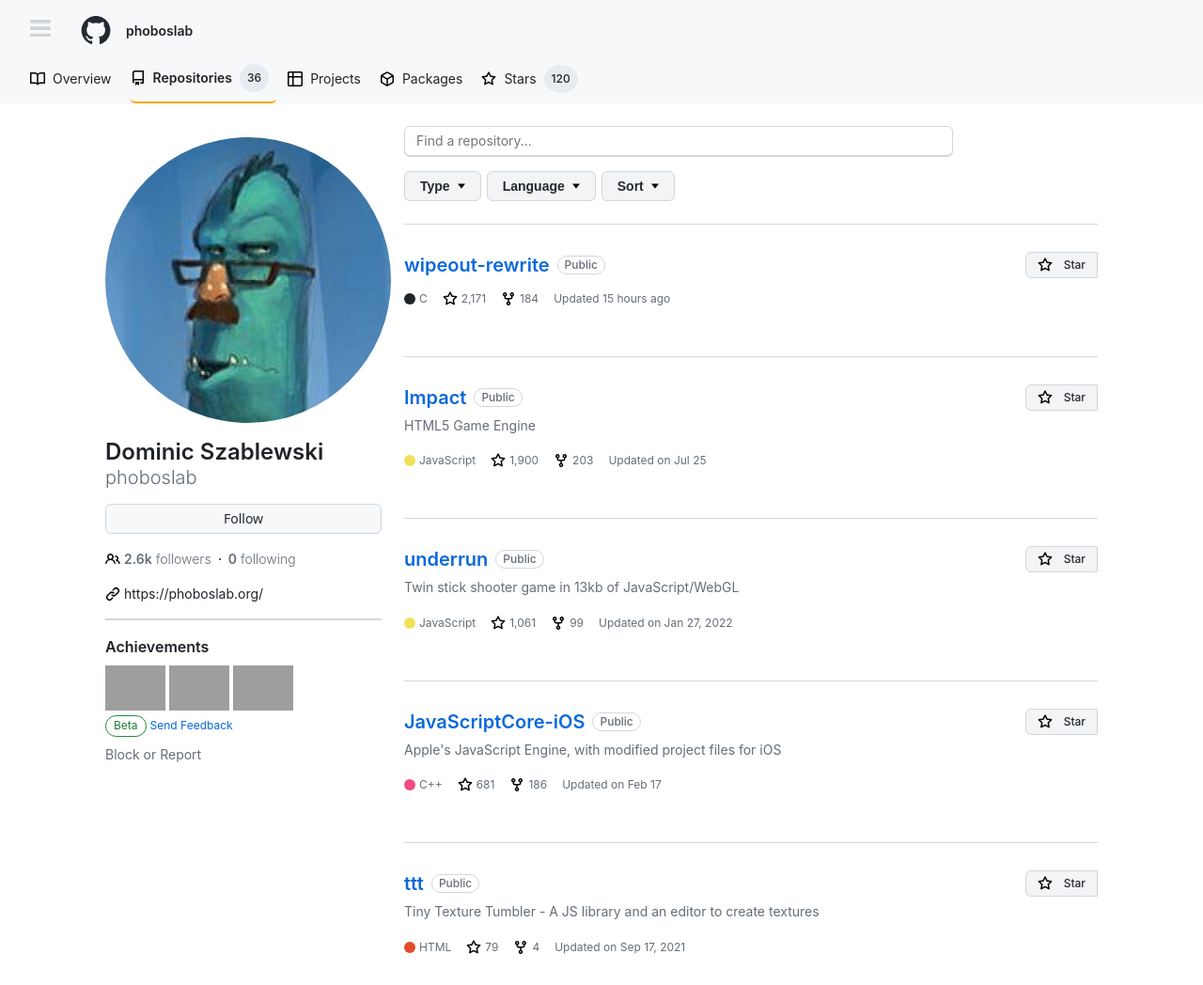
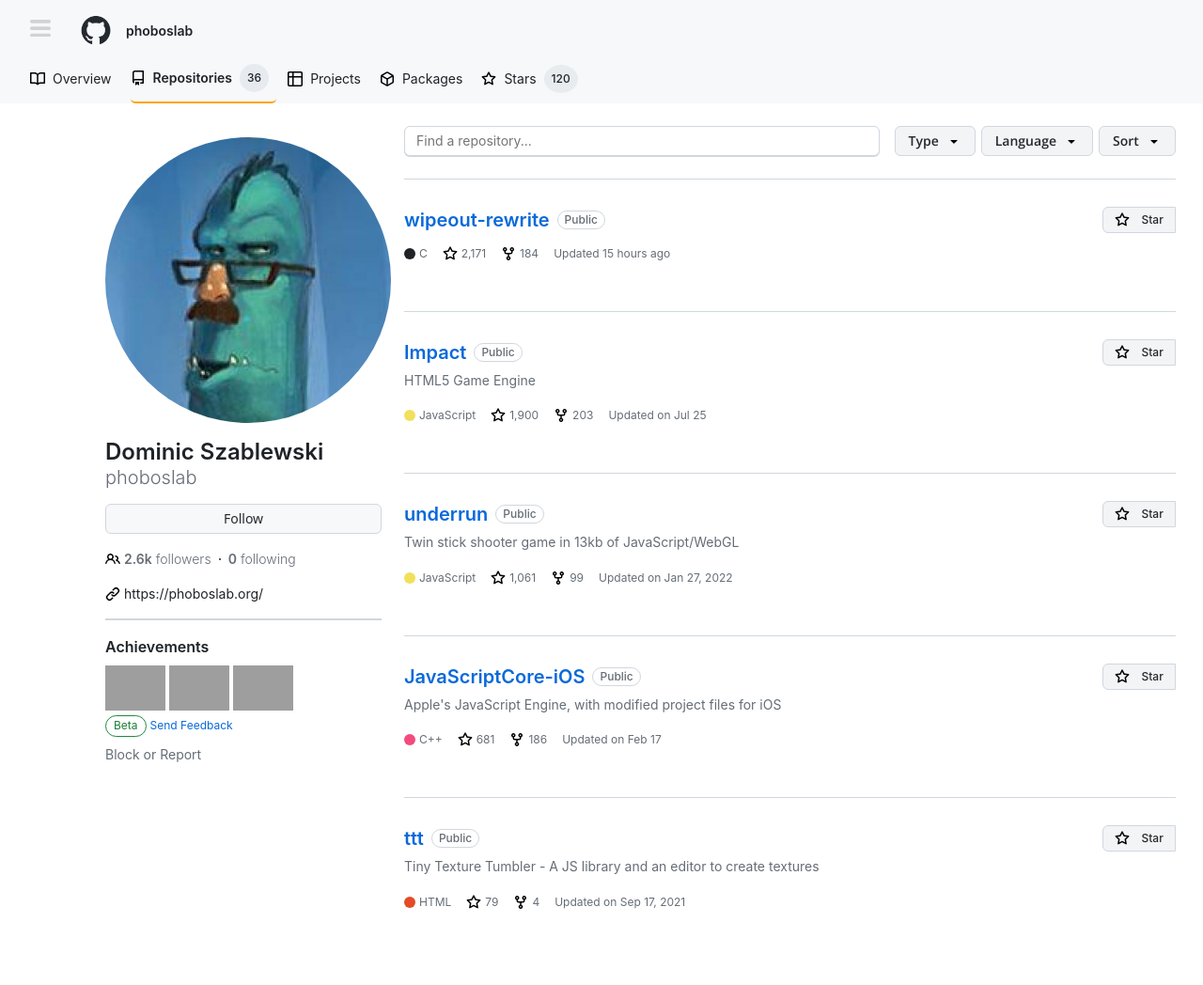
Before and after one commit to nakul-sharma-at-appointy/github-task-ui-vanilla, a plain HTML site: page index.html in a window 1280 px wide. Shown: the top 1048 px of the page at 94% size. Drawn offline with nearby package versions, Linux system fonts and the light colour scheme; grey boxes are pictures that could not be loaded.

Commit message:
Style: added correct font weight

```diff
--- a/index.css
+++ b/index.css
@@ -1,3 +1,4 @@
+@import url("https://fonts.googleapis.com/css2?family=Montserrat:ital,wght@0,100;0,200;0,300;0,400;0,500;0,600;0,700;0,800;0,900;1,600&family=Open+Sans:wght@500;600&display=swap");
 :root {
   --base-size-0: 0rem;
   --base-size-4: 0.25rem;
@@ -269,7 +270,7 @@
 .repo-input-div {
   display: flex;
   gap: 1rem;
-  flex-wrap: wrap;
+  /* flex-wrap: wrap; */
 }
 
 .repository-search-input {
@@ -285,11 +286,10 @@
 }
 
 .input-button {
-  padding: 5px 16px;
+  padding: 5px 14px;
   background-color: #f3f4f6;
   border: 1px solid #d0d7de;
   color: #24292f;
-  font-weight: 550;
   line-height: 20px;
   font-size: 14px;
   border-radius: 6px;
@@ -297,6 +297,8 @@
   justify-content: center;
   align-items: center;
   gap: 8px;
+  font-family: "Open sans", sans-serif;
+  font-weight: 600;
 }
 
 .input-buttons-div {
@@ -531,6 +533,10 @@
   .repository-search-input {
     max-width: 32rem;
   }
+
+  .repo-input-div {
+    flex-wrap: wrap;
+  }
 }
 
 @media only screen and (max-width: 850px) {
@@ -634,4 +640,8 @@
   .user-profile-img {
     width: 3rem;
   }
+
+  .input-button {
+    padding: 5px 10px;
+  }
 }
--- a/index.html
+++ b/index.html
@@ -245,75 +245,51 @@
             <button class="input-button">
               <span>Type</span>
               <svg
-                fill="#000000"
-                height="8px"
-                width="8px"
+                aria-hidden="true"
+                height="16"
+                viewBox="0 0 16 16"
                 version="1.1"
-                id="Capa_1"
-                xmlns="http://www.w3.org/2000/svg"
-                xmlns:xlink="http://www.w3.org/1999/xlink"
-                viewBox="0 0 28.769 28.769"
-                xml:space="preserve"
+                width="16"
+                data-view-component="true"
+                class="octicon octicon-triangle-down"
               >
-                <g>
-                  <g id="c106_arrow">
-                    <path
-                      d="M28.678,5.798L14.713,23.499c-0.16,0.201-0.495,0.201-0.658,0L0.088,5.798C-0.009,5.669-0.027,5.501,0.04,5.353
-			                   C0.111,5.209,0.26,5.12,0.414,5.12H28.35c0.16,0,0.31,0.089,0.378,0.233C28.798,5.501,28.776,5.669,28.678,5.798z"
-                    />
-                  </g>
-                  <g id="Capa_1_26_"></g>
-                </g>
+                <path
+                  d="m4.427 7.427 3.396 3.396a.25.25 0 0 0 .354 0l3.396-3.396A.25.25 0 0 0 11.396 7H4.604a.25.25 0 0 0-.177.427Z"
+                ></path>
               </svg>
             </button>
 
             <button class="input-button">
               <span>Language</span>
               <svg
-                fill="#000000"
-                height="8px"
-                width="8px"
+                aria-hidden="true"
+                height="16"
+                viewBox="0 0 16 16"
                 version="1.1"
-                id="Capa_1"
-                xmlns="http://www.w3.org/2000/svg"
-                xmlns:xlink="http://www.w3.org/1999/xlink"
-                viewBox="0 0 28.769 28.769"
-                xml:space="preserve"
+                width="16"
+                data-view-component="true"
+                class="octicon octicon-triangle-down"
               >
-                <g>
-                  <g id="c106_arrow">
-                    <path
-                      d="M28.678,5.798L14.713,23.499c-0.16,0.201-0.495,0.201-0.658,0L0.088,5.798C-0.009,5.669-0.027,5.501,0.04,5.353
-			                   C0.111,5.209,0.26,5.12,0.414,5.12H28.35c0.16,0,0.31,0.089,0.378,0.233C28.798,5.501,28.776,5.669,28.678,5.798z"
-                    />
-                  </g>
-                  <g id="Capa_1_26_"></g>
-                </g>
+                <path
+                  d="m4.427 7.427 3.396 3.396a.25.25 0 0 0 .354 0l3.396-3.396A.25.25 0 0 0 11.396 7H4.604a.25.25 0 0 0-.177.427Z"
+                ></path>
               </svg>
             </button>
 
             <button class="input-button">
               <span>Sort</span>
               <svg
-                fill="#000000"
-                height="8px"
-                width="8px"
+                aria-hidden="true"
+                height="16"
+                viewBox="0 0 16 16"
                 version="1.1"
-                id="Capa_1"
-                xmlns="http://www.w3.org/2000/svg"
-                xmlns:xlink="http://www.w3.org/1999/xlink"
-                viewBox="0 0 28.769 28.769"
-                xml:space="preserve"
+                width="16"
+                data-view-component="true"
+                class="octicon octicon-triangle-down"
               >
-                <g>
-                  <g id="c106_arrow">
-                    <path
-                      d="M28.678,5.798L14.713,23.499c-0.16,0.201-0.495,0.201-0.658,0L0.088,5.798C-0.009,5.669-0.027,5.501,0.04,5.353
-			                  C0.111,5.209,0.26,5.12,0.414,5.12H28.35c0.16,0,0.31,0.089,0.378,0.233C28.798,5.501,28.776,5.669,28.678,5.798z"
-                    />
-                  </g>
-                  <g id="Capa_1_26_"></g>
-                </g>
+                <path
+                  d="m4.427 7.427 3.396 3.396a.25.25 0 0 0 .354 0l3.396-3.396A.25.25 0 0 0 11.396 7H4.604a.25.25 0 0 0-.177.427Z"
+                ></path>
               </svg>
             </button>
           </div>
```
